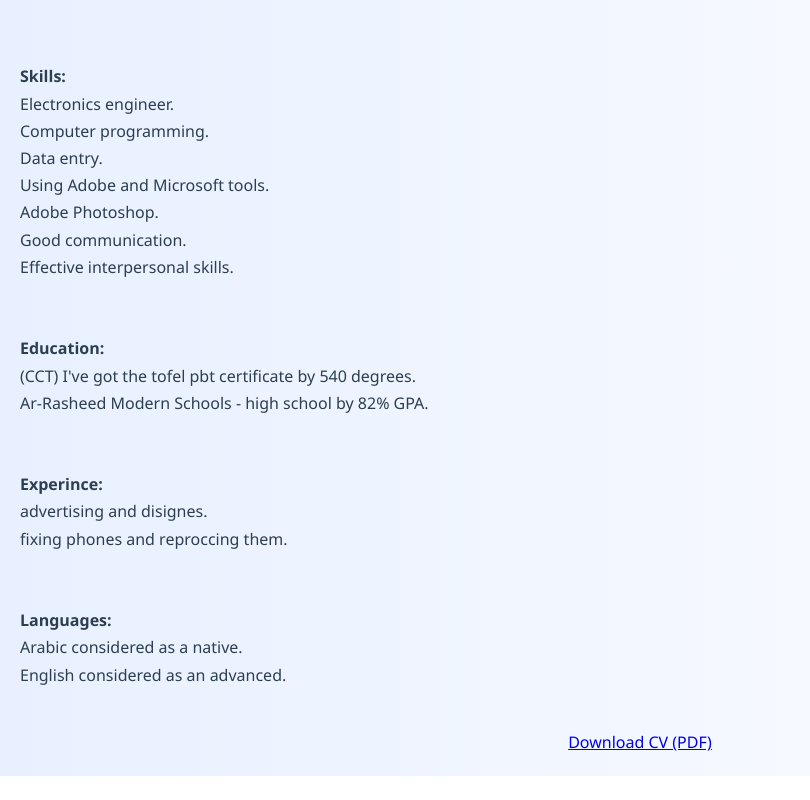
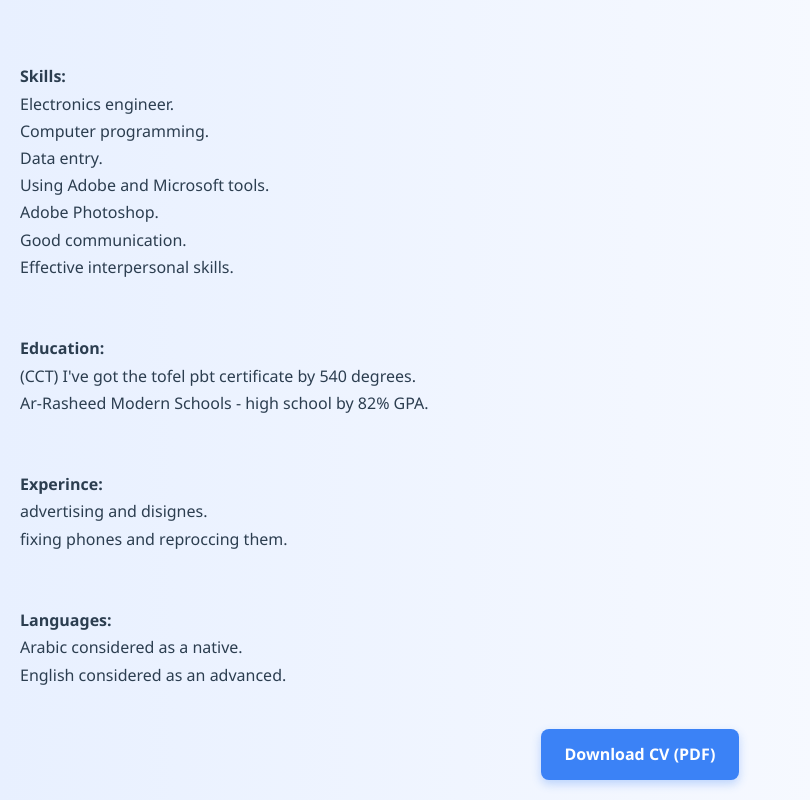
Before and after one commit to OMASAH/test, a plain HTML site: page index.html in a window 1280 px wide. Shown: the part 758-1558 px from the top of the page, without its empty margins (0-810 px from the left). Before the commit the page ends 1534 px from the top, so only its background shows below. Drawn offline with Linux system fonts and the light colour scheme.

Commit message:
Update resume.css

```diff
--- a/resume.css
+++ b/resume.css
@@ -105,3 +105,19 @@ span.email {
     width: 100px;
   }
 }
+.download-btn {
+  display: inline-block;
+  background-color: #3b82f6;
+  color: white;
+  padding: 12px 24px;
+  border-radius: 8px;
+  text-decoration: none;
+  font-size: 1rem;
+  font-weight: bold;
+  box-shadow: 0 4px 10px rgba(59, 130, 246, 0.3);
+  transition: background-color 0.3s ease;
+}
+
+.download-btn:hover {
+  background-color: #2563eb;
+}
```
